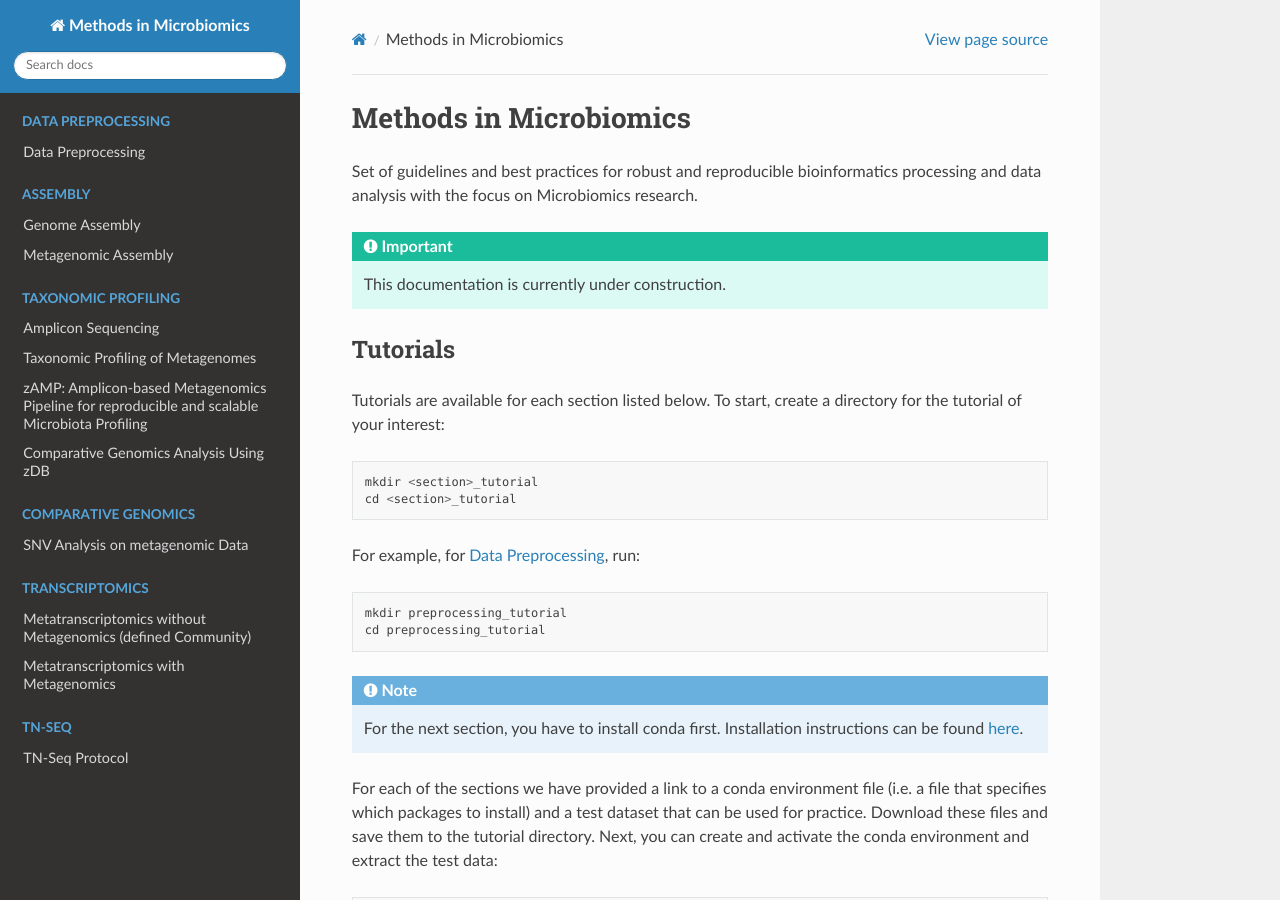
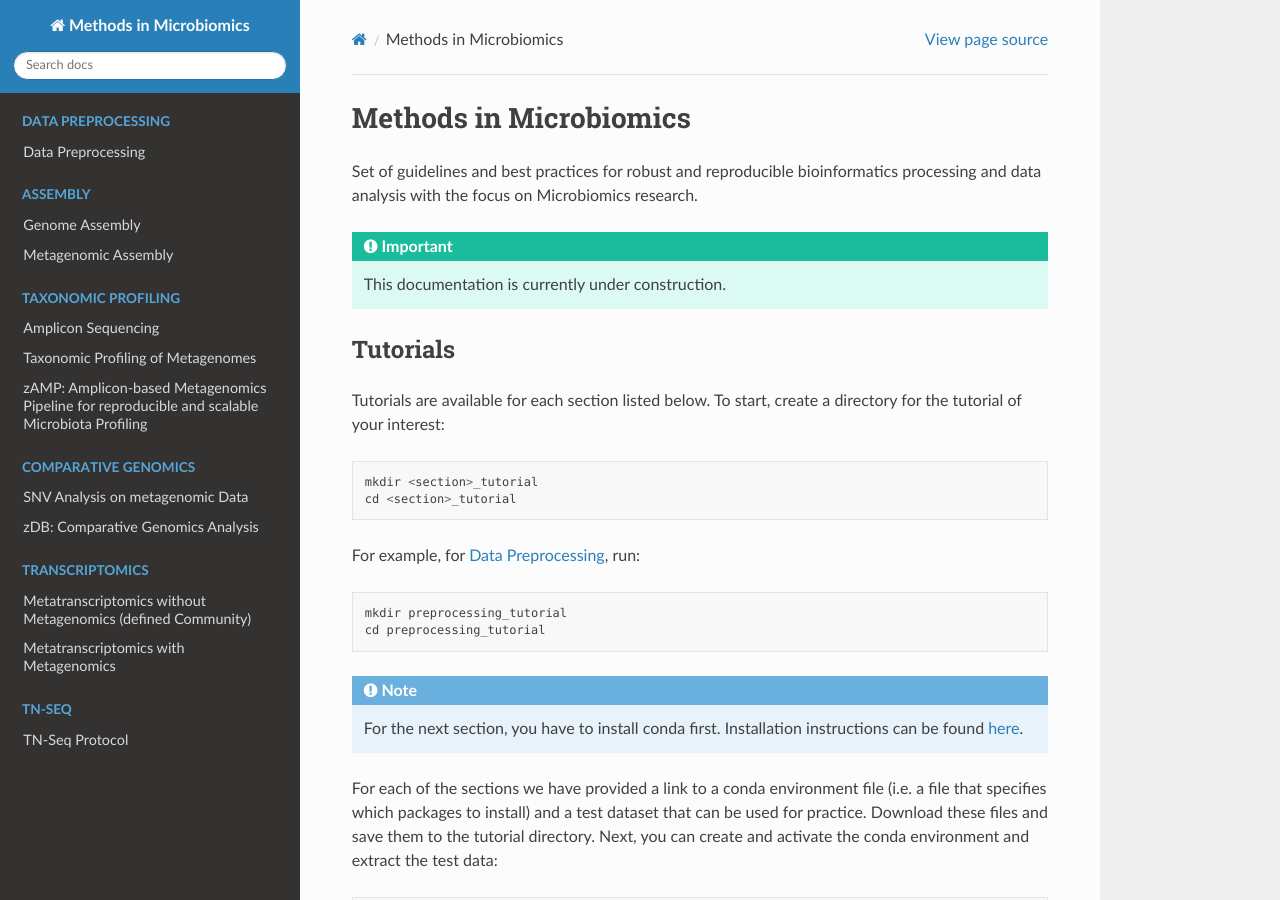
Before and after one commit to MicrobiologyETHZ/Methods_in_Microbiomics, a Sphinx documentation site: the page built from docs/index.rst, in a window 1280 px wide and 900 px high. Built offline with Sphinx 7.4.7 and the Read the Docs theme 2.0.0, drawn with Linux system fonts in a browser that asks for light colours.

Commit message:
Moving zDB to comp gen section

```diff
--- a/docs/taxonomic_profiling/zDB.rst
+++ b/docs/comparative_genomics/zDB.rst
@@ -1,6 +1,6 @@
-=======================================
-Comparative Genomics Analysis Using zDB
-=======================================
+===================================
+zDB: Comparative Genomics Analysis
+===================================
 
 Protocol provided by Alessia Carrara.
 
--- a/docs/index.rst
+++ b/docs/index.rst
@@ -130,7 +130,7 @@ Support
    taxonomic_profiling/16S
    taxonomic_profiling/metagenomes
    taxonomic_profiling/zAMP
-   taxonomic_profiling/zDB
+
 
 .. toctree::
    :caption: Comparative Genomics
@@ -139,6 +139,7 @@ Support
    :maxdepth: 1
 
    comparative_genomics/SNVs_metagenomics.rst
+   comparative_genomics/zDB
 
 .. toctree::
    :caption: Transcriptomics
```
